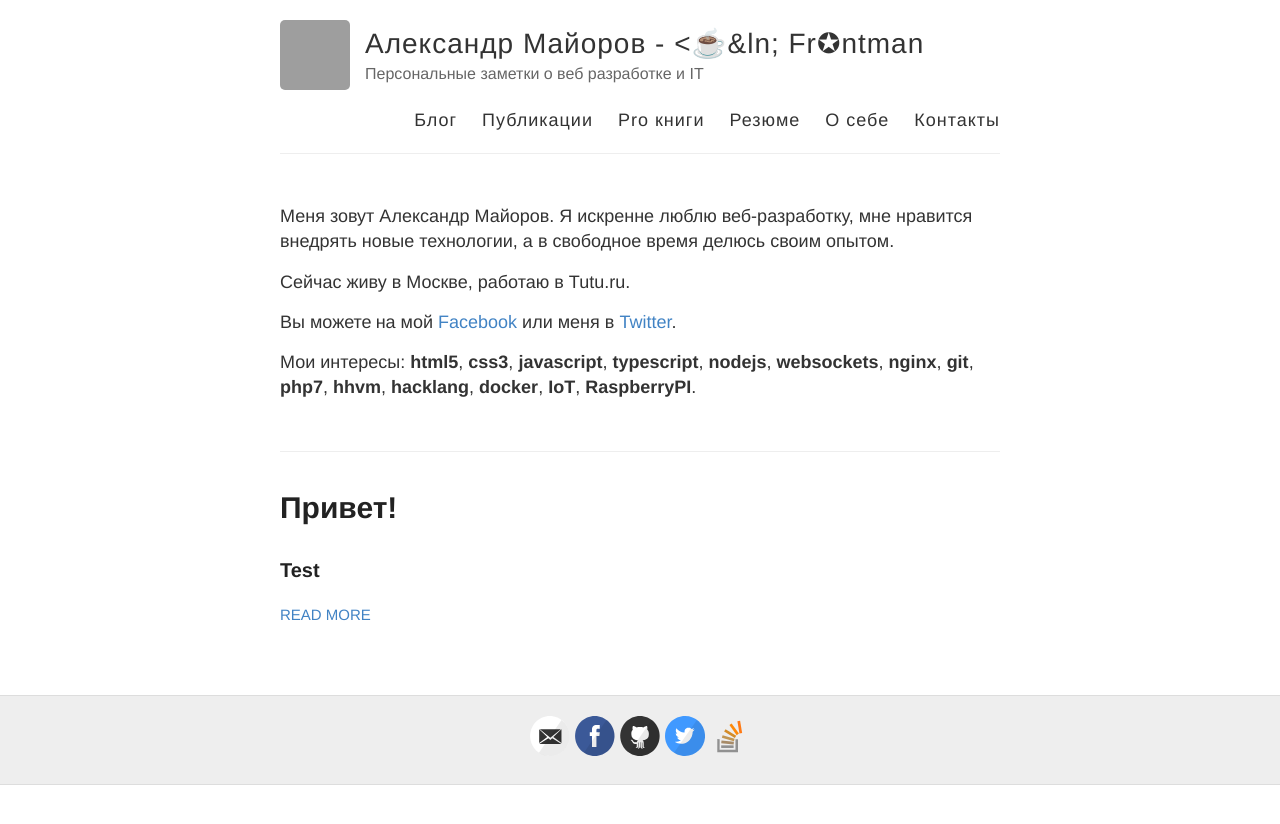
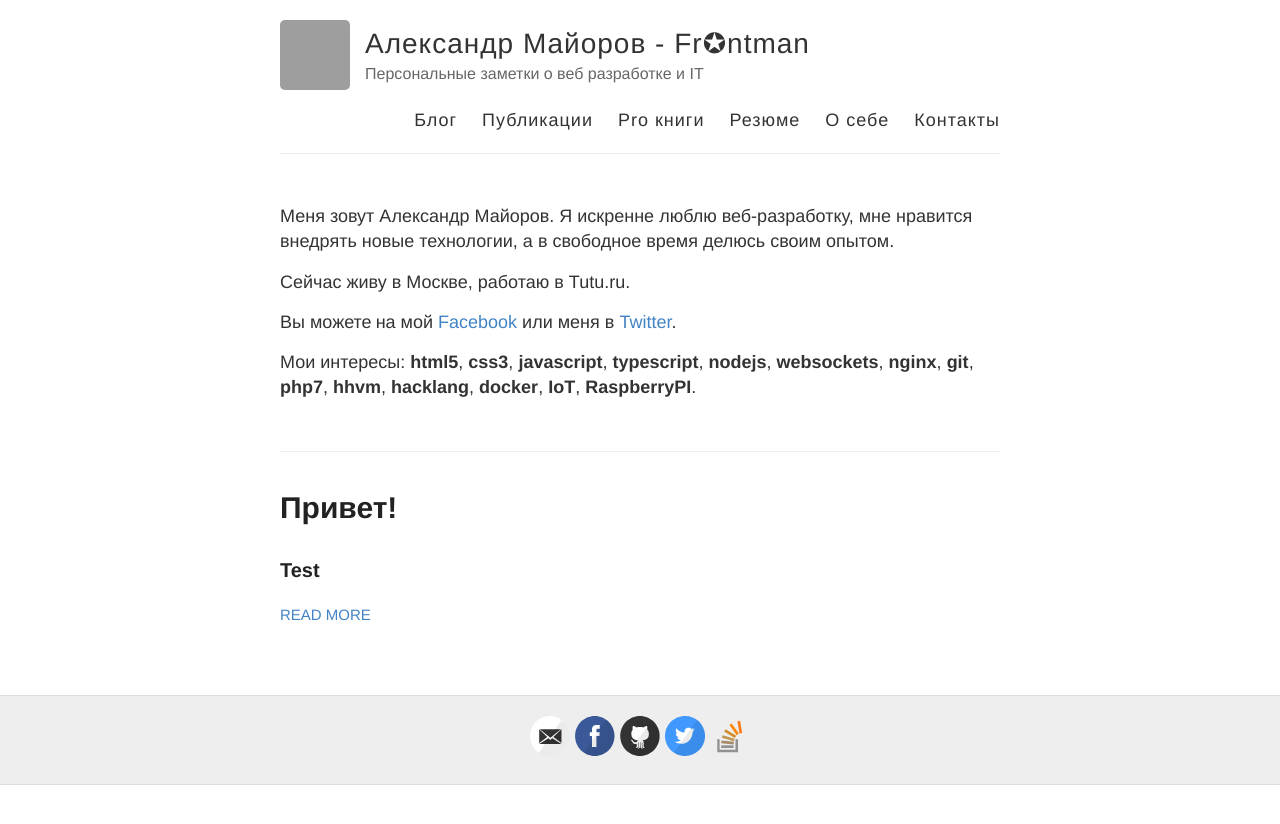
Before and after one commit to frontdevops/alexmayorov.github.io, a Jekyll site: the page built from index.html, in a window 1280 px wide. Shown: the top 824 px of the page. Built offline with Jekyll 4.4.1, drawn with Linux system fonts in a browser that asks for light colours; Markdown is read by kramdown in place of the engine named in the settings; part of the change alters nothing that is shown; grey boxes are pictures that could not be loaded.

```diff
--- a/_config.yml
+++ b/_config.yml
@@ -3,7 +3,7 @@
 #
 
 # Name of your site (displayed in the header)
-name: Александр Майоров - &lt;☕&ln; Fr✪ntman
+name: Александр Майоров - Fr✪ntman
 
 # Short bio or description (displayed in the header)
 description: Персональные заметки о веб разработке и IT
```
